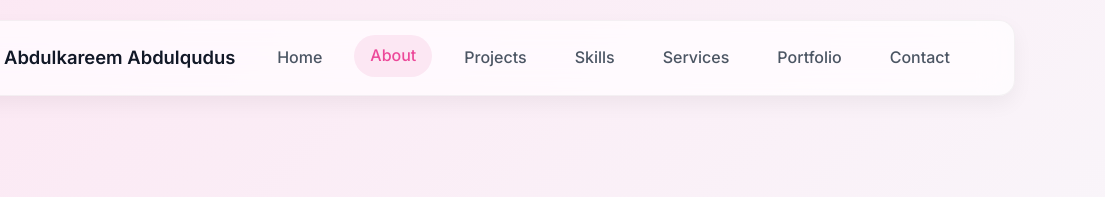
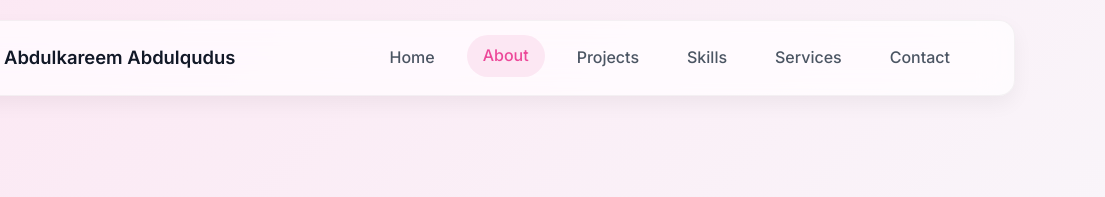
Before and after one commit to auxfresh/portfoliowebsite, a website built with Vite: page about.html in a window 1280 px wide. Shown: the top 197 px of the page, 175-1280 px from the left. Built offline with nearby package versions, Linux system fonts and the light colour scheme.

Commit message:
Update page title and remove portfolio link

```diff
--- a/about.html
+++ b/about.html
@@ -3,7 +3,7 @@
 <head>
     <meta charset="UTF-8">
     <meta name="viewport" content="width=device-width, initial-scale=1.0">
-    <title>About - Abdulkareem Abdulqudus</title>
+    <title>About - Dapo-Wahab Ayatullahi</title>
     <link href="https://cdn.jsdelivr.net/npm/bootstrap@5.3.0/dist/css/bootstrap.min.css" rel="stylesheet">
     <link href="https://cdnjs.cloudflare.com/ajax/libs/font-awesome/6.4.0/css/all.min.css" rel="stylesheet">
     <link href="https://fonts.googleapis.com/css2?family=Inter:wght@300;400;500;600;700&family=Poppins:wght@300;400;500;600;700&display=swap" rel="stylesheet">
@@ -31,7 +31,6 @@
           <li class="nav-item"><a class="nav-link" href="projects.html">Projects</a></li>
           <li class="nav-item"><a class="nav-link" href="skills.html">Skills</a></li>
           <li class="nav-item"><a class="nav-link" href="services.html">Services</a></li>
-          <li class="nav-item"><a class="nav-link" href="portfolio.html">Portfolio</a></li>
           <li class="nav-item"><a class="nav-link" href="contact.html">Contact</a></li>
         </ul>
       </div>
```
